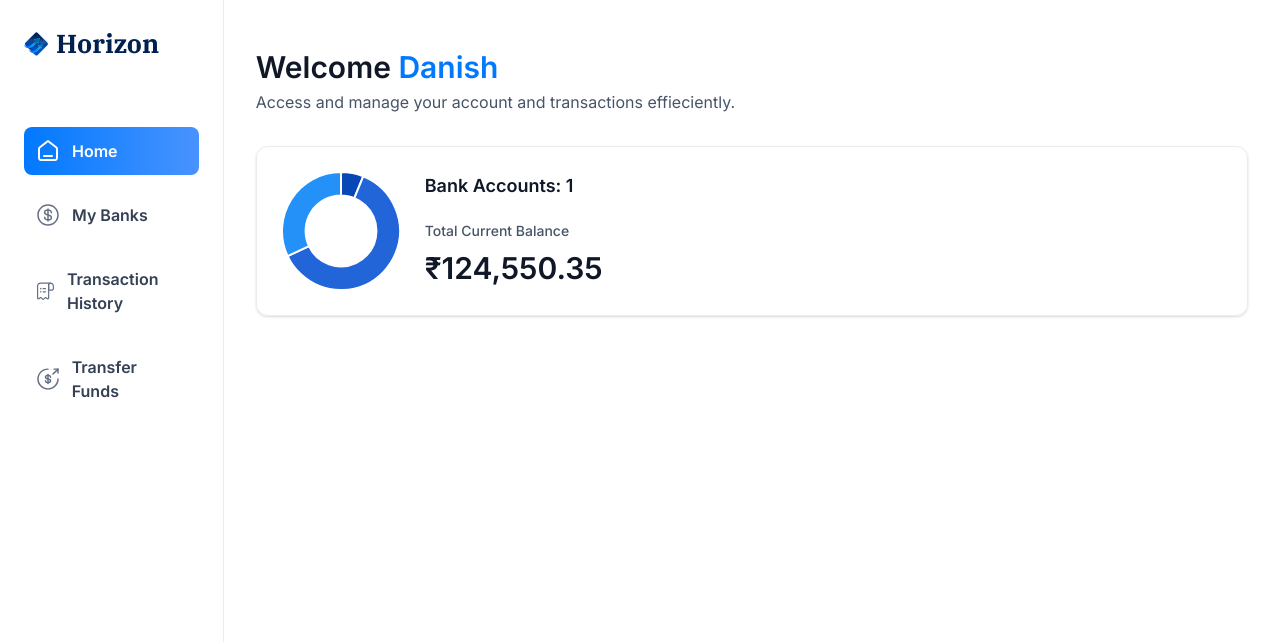
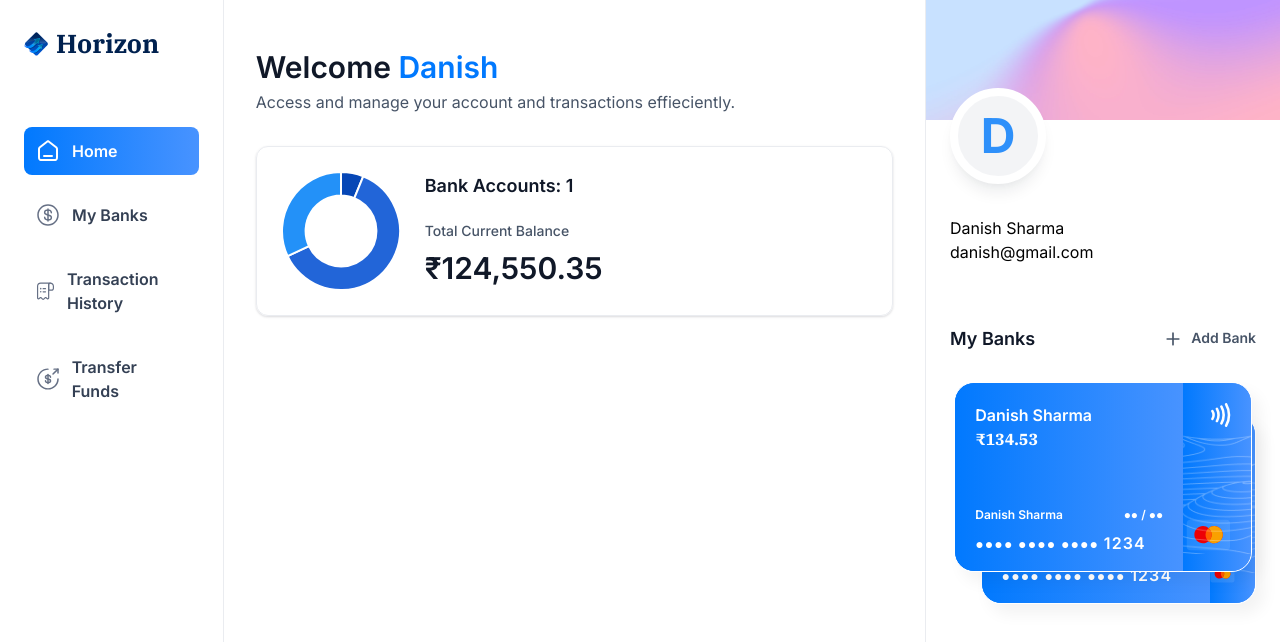
Before and after one commit to danish0511/banking_app, a Next.js app: page / in a window 1280 px wide. Shown: the top 642 px of the page. Built offline with nearby package versions, Linux system fonts and the light colour scheme.

Commit message:
right sidebar

```diff
--- /dev/null
+++ b/app/(root)/my-banks/page.tsx
@@ -0,0 +1,9 @@
+import React from 'react'
+
+const MyBanks = () => {
+  return (
+    <div>MyBanks</div>
+  )
+}
+
+export default MyBanks
--- a/app/(root)/page.tsx
+++ b/app/(root)/page.tsx
@@ -1,9 +1,10 @@
 import HeaderBox from '@/components/HeaderBox'
+import RightSidebar from '@/components/RightSidebar';
 import TotalBalanceBox from '@/components/TotalBalanceBox';
 import React from 'react'
 
 const Home = () => {
-    const loggedIn = {firstName: "Danish"};
+    const loggedIn = {firstName: "Danish", lastName: 'Sharma', email: 'danish@gmail.com'};
 
   return (
     <section className='home'>
@@ -22,6 +23,11 @@ const Home = () => {
                 />
             </header>
         </div>
+        <RightSidebar
+            user={loggedIn}
+            transactions={[]}
+            banks={[{currentBalance: 134.53},{currentBalance: 124.55}]}
+        />
     </section>
   )
 }
--- /dev/null
+++ b/app/(root)/payment-transfer/page.tsx
@@ -0,0 +1,9 @@
+import React from 'react'
+
+const Transfer = () => {
+  return (
+    <div>Transfer</div>
+  )
+}
+
+export default Transfer
--- /dev/null
+++ b/app/(root)/transaction-history/page.tsx
@@ -0,0 +1,9 @@
+import React from 'react'
+
+const TransactionHistory = () => {
+  return (
+    <div>TransactionHistory</div>
+  )
+}
+
+export default TransactionHistory
--- /dev/null
+++ b/components/BankCard.tsx
@@ -0,0 +1,60 @@
+import { formatAmount } from "@/lib/utils";
+import Image from "next/image";
+import Link from "next/link";
+import React from "react";
+
+const BankCard = ({
+  account,
+  userName,
+  showBalance = true,
+}: CreditCardProps) => {
+  return (
+    <div className="flex flex-col">
+      <Link href="/" className="bank-card">
+        <div className="bank-card_content">
+          <div>
+            <h1 className="text-16 font-semibold text-white">
+              {account.name || userName}
+            </h1>
+            <p className="font-ibm-plex-serif font-black text-white">
+              {formatAmount(account.currentBalance)}
+            </p>
+          </div>
+          <article className="flex flex-col gap-2">
+            <div className="flex justify-between">
+              <h1 className="text-12 font-semibold text-white">{userName}</h1>
+              <h2 className="text-12 font-semibold text-white">●● / ●●</h2>
+            </div>
+            <p className="text-14 font-semibold tracking-[1.1px] text-white">
+                ●●●● ●●●● ●●●● <span className="text-16">1234</span>
+            </p>
+          </article>
+        </div>
+        <div className="bank-card_icon">
+            <Image
+                src='/icons/Paypass.svg'
+                width={20}
+                height={24}
+                alt="pay"
+            />
+            <Image
+                src='/icons/mastercard.svg'
+                width={45}
+                height={32}
+                alt='mastercard'
+                className="ml-5"
+            />
+        </div>
+        <Image
+            src='/icons/lines.png'
+            width={319}
+            height={190}
+            alt="lines"
+            className="absolute top-0 left-0"
+        />
+      </Link>
+    </div>
+  );
+};
+
+export default BankCard;
--- /dev/null
+++ b/components/RightSidebar.tsx
@@ -0,0 +1,65 @@
+import Image from 'next/image'
+import Link from 'next/link'
+import React from 'react'
+import BankCard from './BankCard'
+
+const RightSidebar = ({user, transactions, banks}: RightSidebarProps) => {
+  return (
+    <aside className='right-sidebar'>
+        <section className='flex flex-col pb-8'>
+            <div className='profile-banner'/>
+            <div className='profile'>
+                <div className='profile-img'>
+                    <span className='text-5xl font-bold text-blue-500'>{user.firstName[0]}</span>
+                </div>
+                <div className='profile-details'>
+                    <h1 className='profle-name'>
+                        {user.firstName} {user.lastName}
+                    </h1>
+                    <p className='prodfile-email'>
+                        {user.email}
+                    </p>
+                </div>
+            </div>
+        </section>
+        <section className='banks'>
+            <div className='flex w-full justify-between'>
+                <h2 className='header-2'>My Banks</h2>
+                <Link href='/' className='flex gap-2'>
+                    <Image
+                        src='/icons/plus.svg'
+                        width={20}
+                        height={20}
+                        alt='plus'
+                    />
+                    <h2 className='text-14 font-semibold text-gray-600'>Add Bank</h2>
+                </Link>
+            </div>
+            {banks?.length > 0 && (
+                <div className='relative flex flex-1 flex-col items-center justify-center gap-5'>
+                    <div className='relative z-10'>
+                        <BankCard
+                            key={banks[0].$id}
+                            account={banks[0]}
+                            userName={`${user.firstName} ${user.lastName}`}
+                            showBalance={false}
+                        />
+                    </div>
+                    {banks[1] && (
+                        <div className='absolute right-0 top-8 z-0 w-[90%]'>
+                            <BankCard
+                            key={banks[1].$id}
+                            account={banks[1]}
+                            userName={`${user.firstName} ${user.lastName}`}
+                            showBalance={false}
+                        />
+                        </div>
+                    )}
+                </div>
+            )}
+        </section>
+    </aside>
+  )
+}
+
+export default RightSidebar
```
